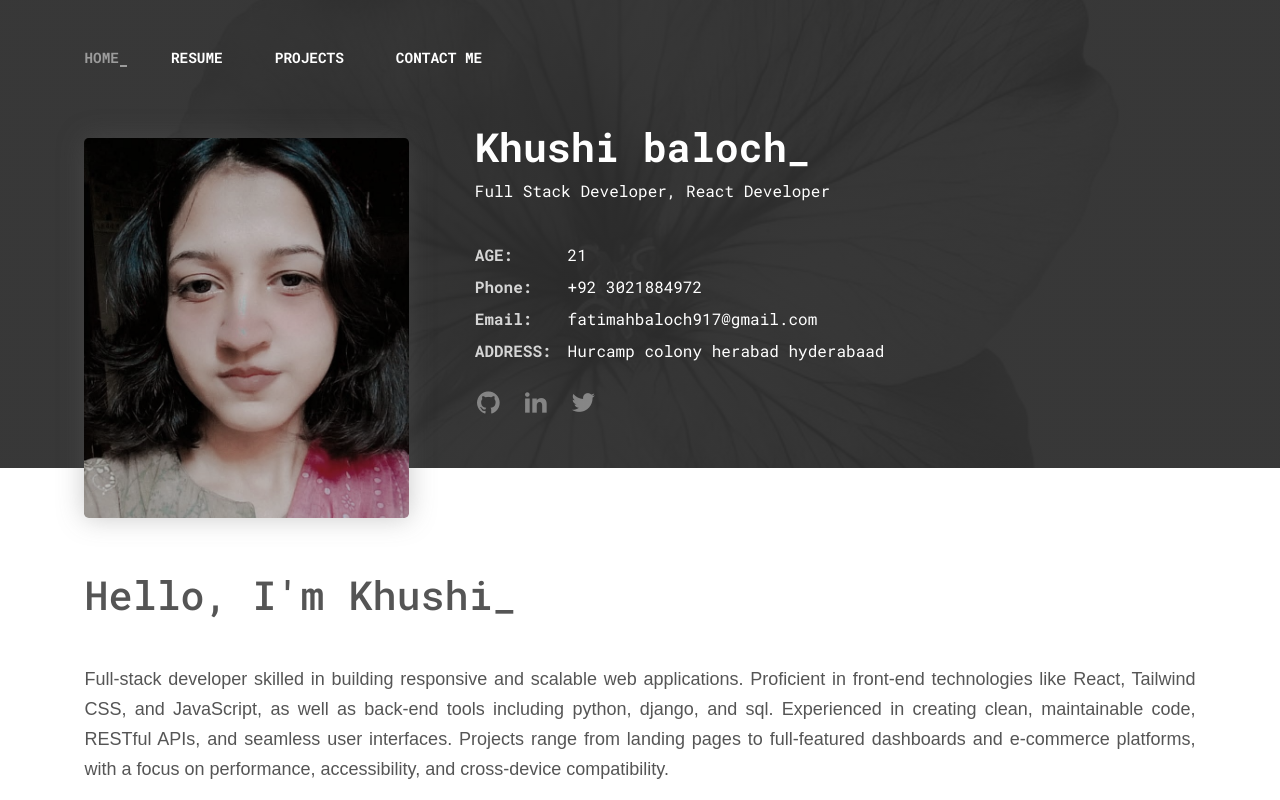
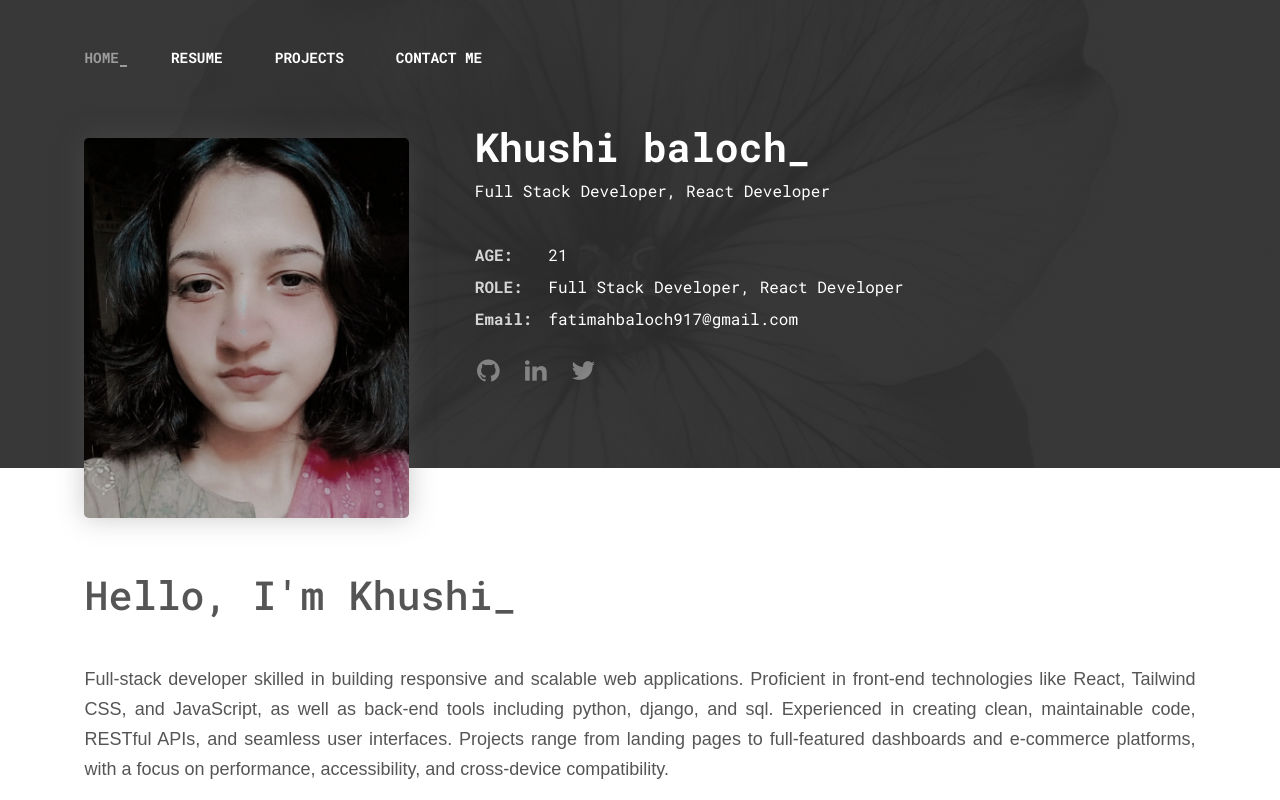
Before and after one commit to khushi0433/khushi-portfolio, a website: page index.html in a window 1280 px wide. Shown: the top 800 px of the page. Drawn offline with nearby package versions, Linux system fonts and the light colour scheme; a web font is replaced by a local one.

Commit message:
Changes Made

```diff
--- a/index.html
+++ b/index.html
@@ -47,12 +47,10 @@
                     <dl class="home__list">
                         <dt>AGE:</dt>
                         <dd>21</dd>
-                        <dt>Phone:</dt>
-                        <dd>+92 3021884972</dd>
+                        <dt>ROLE:</dt>
+                        <dd>Full Stack Developer, React Developer</dd>
                         <dt>Email:</dt>
                         <dd>fatimahbaloch917@gmail.com</dd>
-                        <dt>ADDRESS:</dt>
-                        <dd>Hurcamp colony herabad hyderabaad</dd>
                     </dl>
                     <div class="home__socials">
                         <a href="https://github.com/khushi0433" target="_blank" class="home__social-link" aria-label="GitHub Profile">
```
